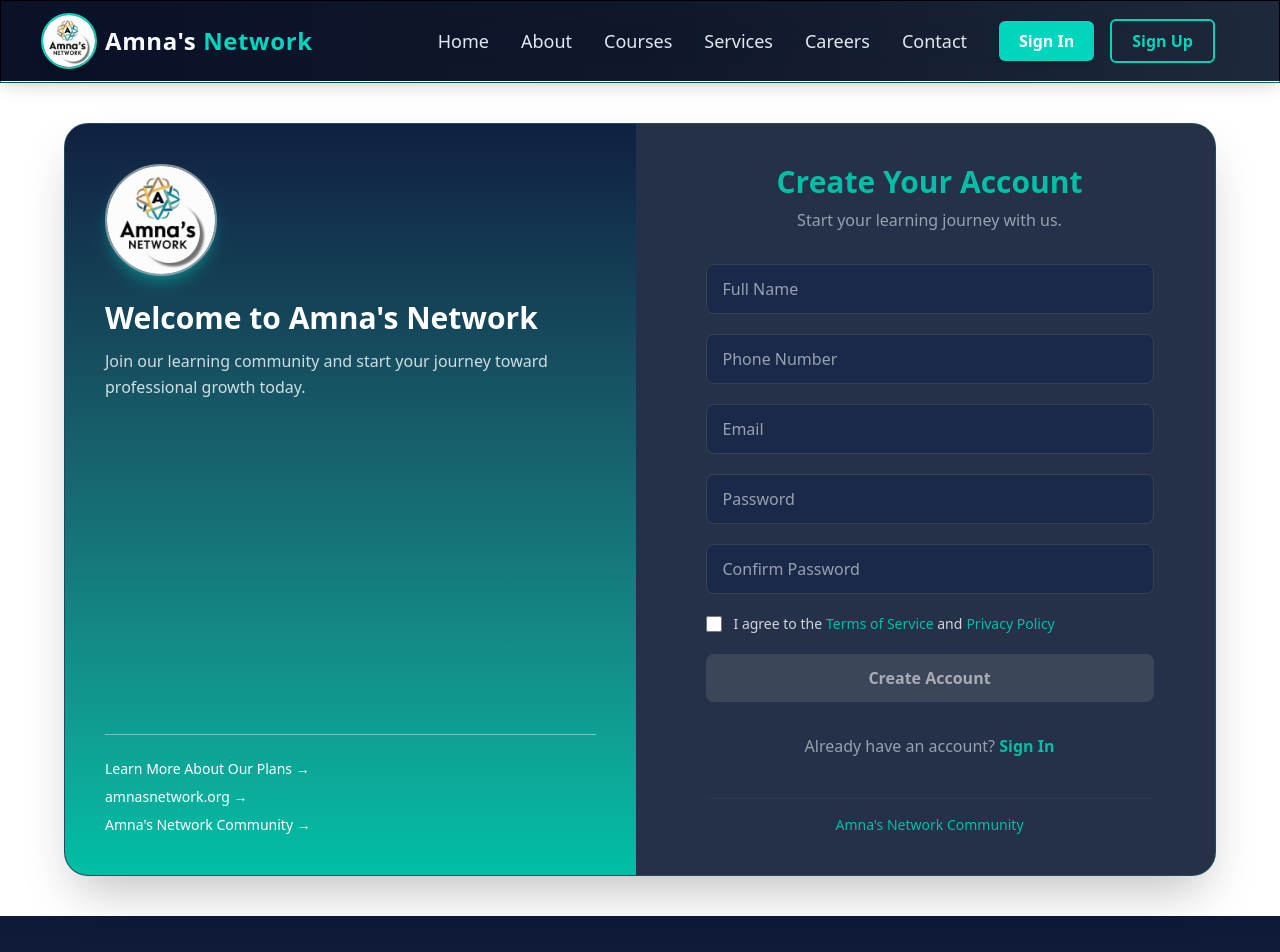
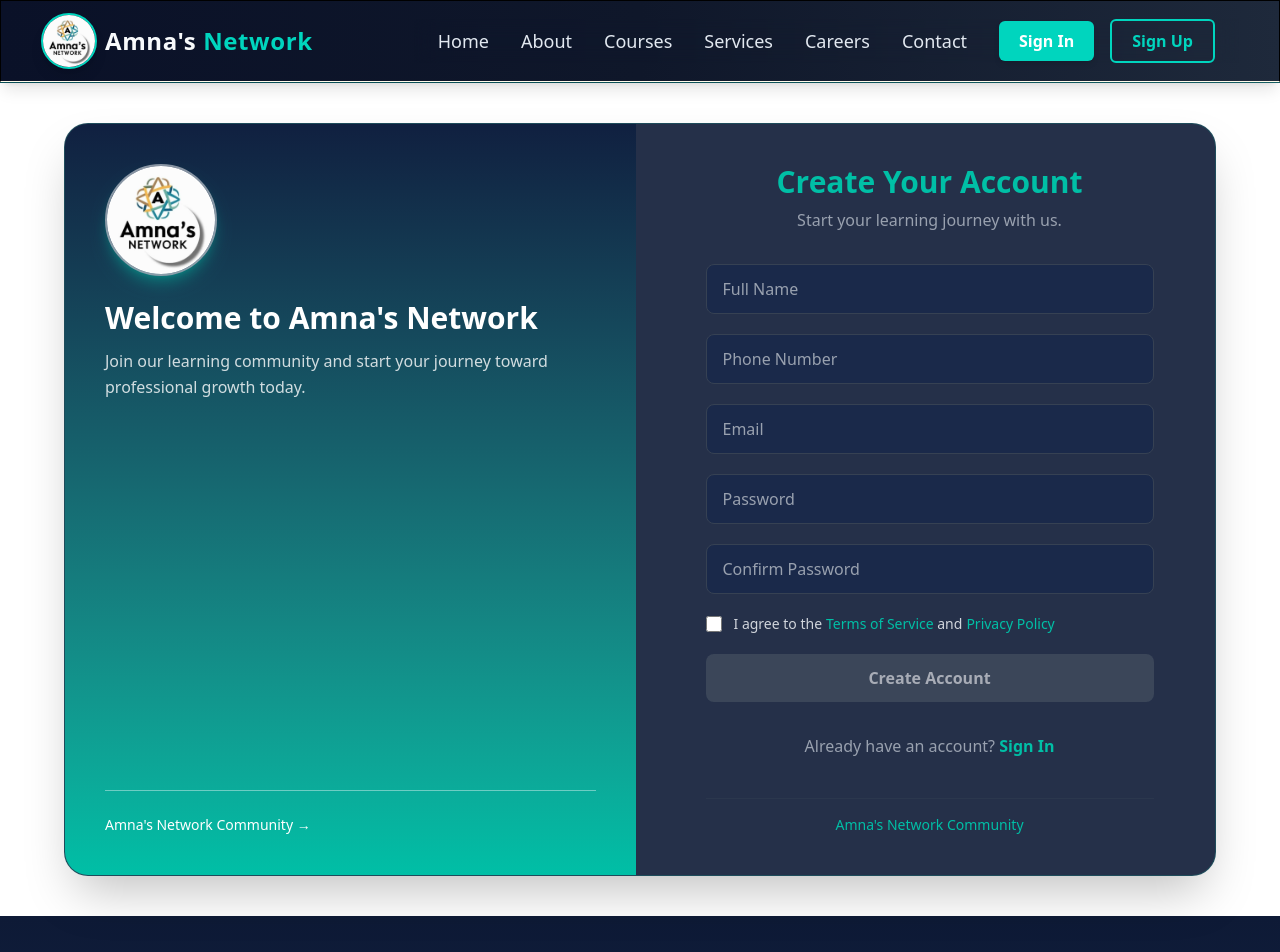
Before and after one commit to MuhmmadShakeel/Frontend, a React (Vite) app: page /signup in a window 1280 px wide. Shown: the top 952 px of the page. Built offline with nearby package versions, Linux system fonts and the light colour scheme.

Commit message:
updated with vercel

```diff
--- a/src/Pages/ContactUs.jsx
+++ b/src/Pages/ContactUs.jsx
@@ -119,24 +119,9 @@ const ContactUs = () => {
           </div>
 
           <div className="mt-8 pt-4 space-y-2">
+
             <a
-              href="/plans"
-              target="_blank"
-              rel="noopener"
-              className="block text-[#102040] hover:text-white transition duration-300"
-            >
-              Learn More About Our Plans →
-            </a>
-            <a
-              href="/"
-              target="_blank"
-              rel="noopener"
-              className="block text-[#102040] hover:text-white transition duration-300"
-            >
-              amnasnetwork.org →
-            </a>
-            <a
-              href="/community"
+              href="https://www.linkedin.com/in/amna-s-network-1b992434b"
               target="_blank"
               rel="noopener"
               className="block text-[#102040] hover:text-white transition duration-300"
--- a/src/Pages/Signup.jsx
+++ b/src/Pages/Signup.jsx
@@ -102,24 +102,9 @@ const SignUp = () => {
           </div>
 
           <div className="mt-6 border-t border-white/40 pt-6 space-y-2 text-sm">
+
             <a
-              href="/plans"
-              target="_blank"
-              rel="noopener"
-              className="block text-white hover:text-gray-200 transition duration-300"
-            >
-              Learn More About Our Plans →
-            </a>
-            <a
-              href="/"
-              target="_blank"
-              rel="noopener"
-              className="block text-white hover:text-gray-200 transition duration-300"
-            >
-              amnasnetwork.org →
-            </a>
-            <a
-              href="/community"
+              href="https://www.linkedin.com/in/amna-s-network-1b992434b"
               target="_blank"
               rel="noopener"
               className="block text-white hover:text-gray-200 transition duration-300"
```
Also changed, not shown: public/vercel.json (added).
